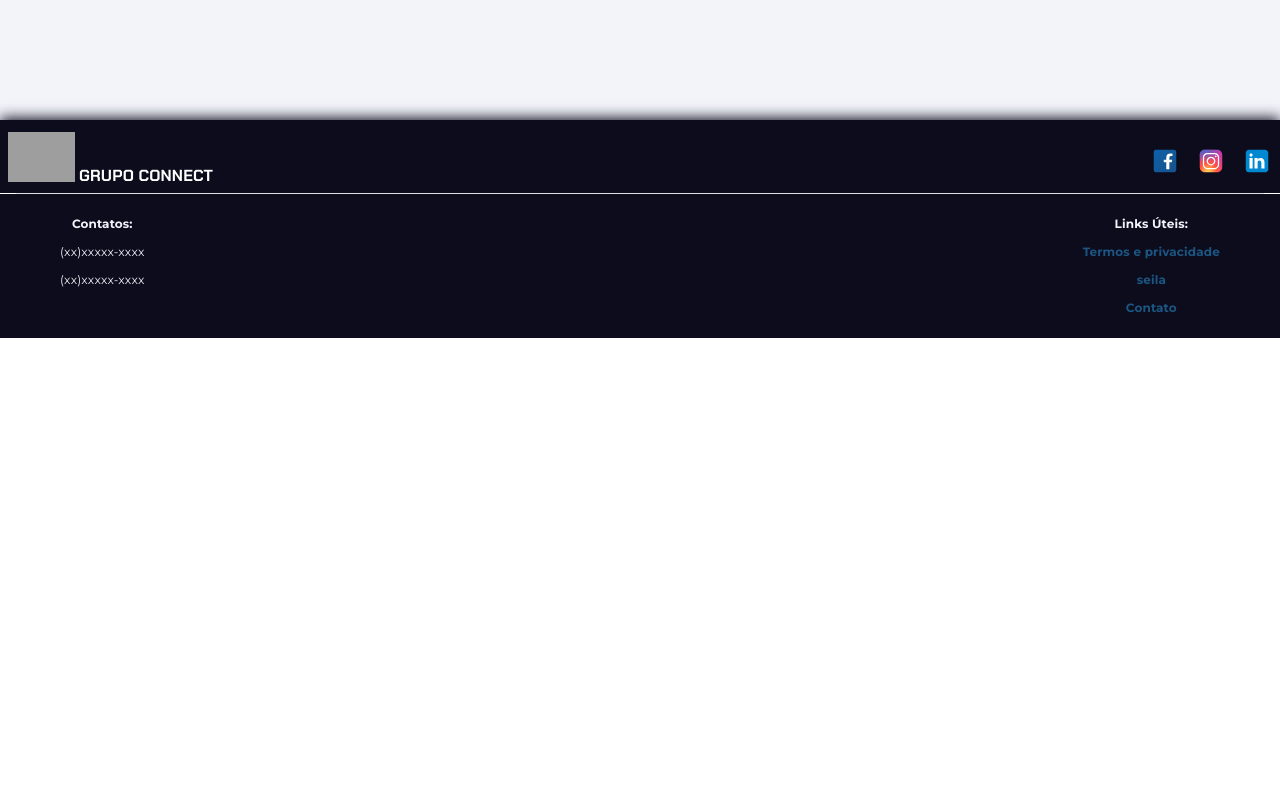
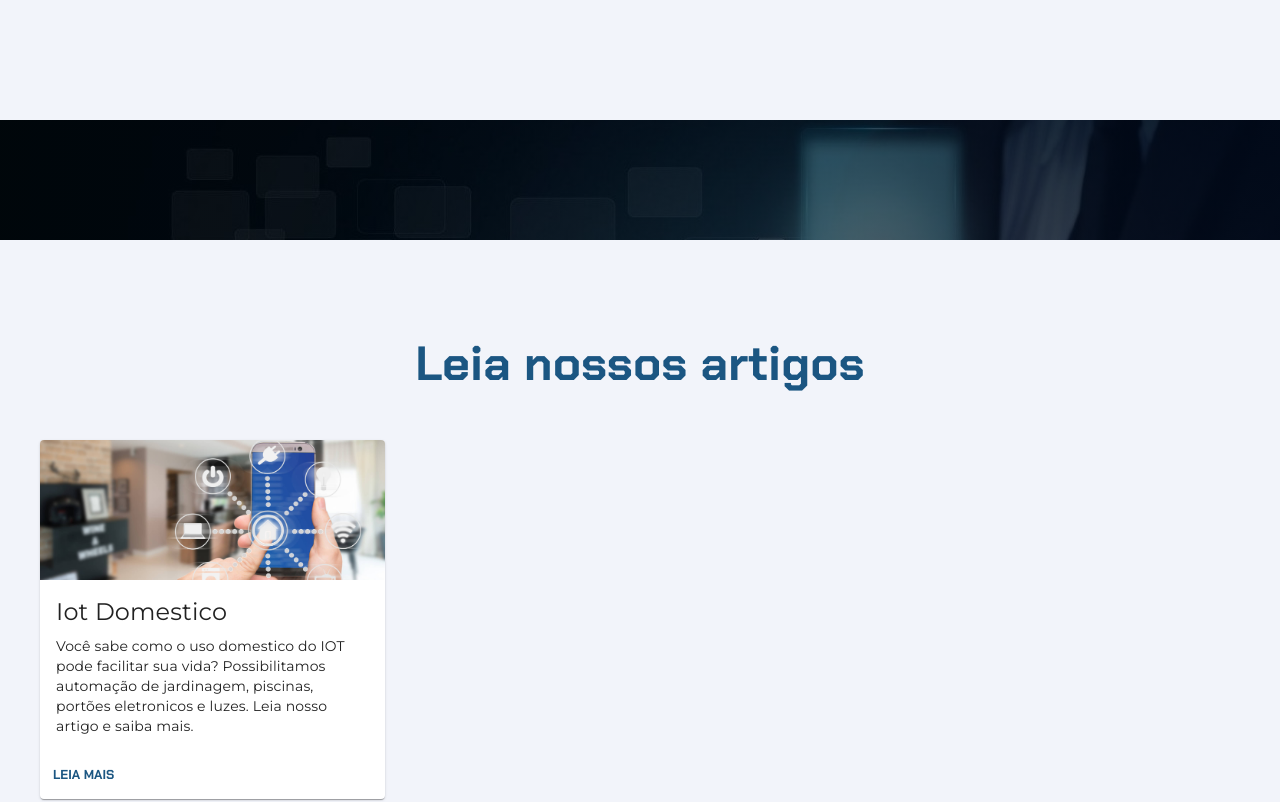
Before and after one commit to eduardoBalsamao/grupo-connect, a React (Create React App) app: page / in a window 1280 px wide. Shown: the part 1480-2282 px from the top of the page. Before the commit the page ends 1818 px from the top, so only its background shows below. Built offline with nearby package versions, Linux system fonts and the light colour scheme; grey boxes are pictures that could not be loaded.

Commit message:
feat: Pagina de artigos layout

```diff
--- a/src/pages/home/Home.tsx
+++ b/src/pages/home/Home.tsx
@@ -1,6 +1,6 @@
 import {HomeLayout} from '../../shared/layouts';
 import {BaseLayout} from '../../shared/layouts';
-import {Box, Card, CardContent, Grid, Typography, Button} from '@mui/material';
+import {Box, Card, CardContent, Grid, Typography, Button, CardMedia, CardActions} from '@mui/material';
 
 const cardContent = [
   {
@@ -36,7 +36,7 @@ export const Home = () =>{
           <Grid padding="20px" container justifyContent="space-around" alignItems="center" textAlign="center">
             {cardContent.map(({id, title, text}) => (
               <Grid key={id} item md={3}>
-                <Box sx={{marginBottom: '3vh'}}>
+                <Box sx={{marginBottom: '2vh'}}>
                   <Card sx={{height: {md: '48vh'}}}>
                     <CardContent>
                       <img style={{width: '90px'}} src={process.env.PUBLIC_URL + '/logo192.png'}></img>
@@ -52,9 +52,38 @@ export const Home = () =>{
 
               </Grid>
             ))}
+          </Grid>
+        </Box>
+      </BaseLayout>
+      <Box sx={{height: {xs: '10vh', md: '15vh'}, backgroundColor: 'red', backgroundImage: {
+        xs: `linear-gradient(to left, rgba(1, 10, 27, 0.85), rgba(0, 21, 35, 0.3)), url(${process.env.PUBLIC_URL + '/wp5.jpg'})`,
+        md: `linear-gradient(to left, rgba(1, 10, 27, 0.85), rgba(0, 21, 35, 0.3)), url(${process.env.PUBLIC_URL + '/wp4.jpg'})`,
+      }}}>
 
+      </Box>
 
-          </Grid>
+      <BaseLayout title='Leia nossos artigos'>
+        <Box sx={{marginTop: '5vh', paddingX: '5vh'}}>
+          <Card sx={{maxWidth: 345}}>
+            <CardMedia
+              component="img"
+              height="140"
+              src={process.env.PUBLIC_URL + '/img1.jpg'}
+              alt="green iguana"
+            />
+            <CardContent>
+              <Typography gutterBottom variant="h5" component="div">
+          Iot Domestico
+              </Typography>
+              <Typography variant="body2" textAlign='initial'>
+          Você sabe como o uso domestico do IOT pode facilitar sua vida? Possibilitamos automação
+          de jardinagem, piscinas, portões eletronicos e luzes. Leia nosso artigo e saiba mais.
+              </Typography>
+            </CardContent>
+            <CardActions>
+              <Button size="small">Leia Mais</Button>
+            </CardActions>
+          </Card>
         </Box>
 
       </BaseLayout>
--- a/src/shared/layouts/BaseLayout.tsx
+++ b/src/shared/layouts/BaseLayout.tsx
@@ -10,7 +10,7 @@ export const BaseLayout: React.FC<IBaseLayoutProps> = ({children, title, image})
     <Box flex="1" display="flex" flexDirection="column"
       gap={1} sx={{backgroundColor: '#F2F4FA', height: {sx: '95vh', md: '100vh'}}}
     >
-      <Box sx={{marginTop: {xs: '5vh', md: '11vh'}}} fontFamily="Chakra Petch">
+      <Box sx={{marginTop: {xs: '5vh', md: '12vh'}}} fontFamily="Chakra Petch">
         <Typography marginX='1.5vh' variant='h3' textAlign='center' color="#1B5682">
           {title}
         </Typography>
```
Also changed, not shown: public/img1.jpg (added).
